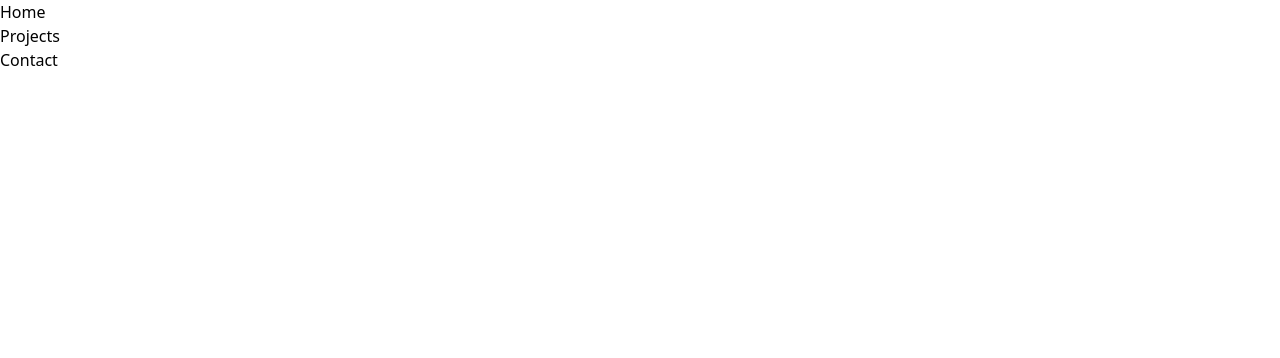
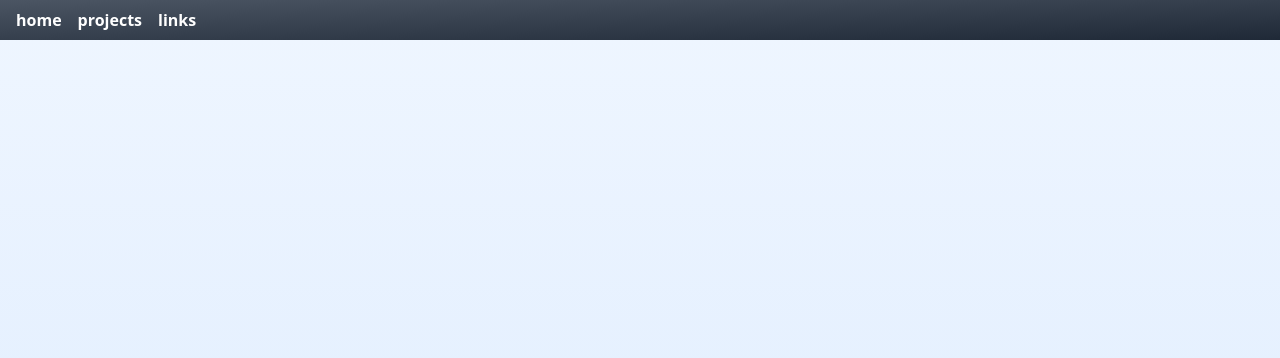
Before and after one commit to chrislangille/portfolio, a plain HTML site: page build/index.html in a window 1280 px wide. Drawn offline with Linux system fonts and the light colour scheme.

Commit message:
Start of development branch.

```diff
--- a/build/index.html
+++ b/build/index.html
@@ -7,13 +7,17 @@
     <link rel="stylesheet" href="css/style.css" />
   </head>
 
-  <body class="min-h-screen">
+  <body class="bg-gradient-to-b from-blue-50 to-blue-100 min-h-screen">
     <header>
-      <nav>
-        <ul>
-          <li><a href="#home">Home</a></li>
-          <li><a href="#projects">Projects</a></li>
-          <li><a href="#contact">Contact</a></li>
+      <nav class="bg-gradient-to-tl from-gray-800 to to-gray-600 m-0">
+        <ul class="text-white font-semibold flex p-2">
+          <li>
+            <a class="hover:bg-green-400 p-2" href="#home">home</a>
+          </li>
+          <li>
+            <a class="hover:bg-green-400 p-2" href="#projects">projects</a>
+          </li>
+          <li><a class="hover:bg-green-400 p-2" href="#contact">links</a></li>
         </ul>
       </nav>
     </header>
--- /dev/null
+++ b/tailwind.config.js
@@ -0,0 +1,8 @@
+/** @type {import('tailwindcss').Config} */
+module.exports = {
+  content: ["./build/*.html"],
+  theme: {
+    extend: {},
+  },
+  plugins: [],
+};
```
Also changed, not shown: build/css/style.css.
